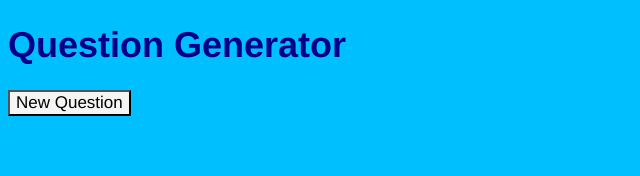
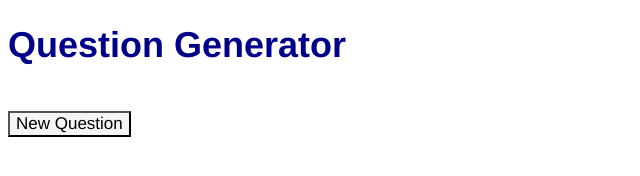
Before and after one commit to MichelleSawa/questiongenerator, a plain HTML site: page index.html in a window 1280 px wide. Shown: the whole page, without its empty margins (0-640 px from the left). Drawn offline with Linux system fonts and the light colour scheme.

Commit message:
Color changes and spacing

```diff
--- a/index.html
+++ b/index.html
@@ -5,7 +5,7 @@
     <title> Question Generator</title>
 <title>index.html</title>
     <style>
-        body {background-color:deepskyblue;
+        body {background-color:white;
         font-family: Gotham, "Helvetica Neue", Helvetica, Arial, "sans-serif";
         font-size: 18px}
         h1 {color:darkblue;
@@ -22,6 +22,7 @@
     <div id="questionDisplay">
     <!--quotes will display here -->
     </div>
+    <br>
     <button onclick="newQuestion()" >New Question</button>
     <script src="javascript.js" type="text/javascript"></script>
 </body>
```
